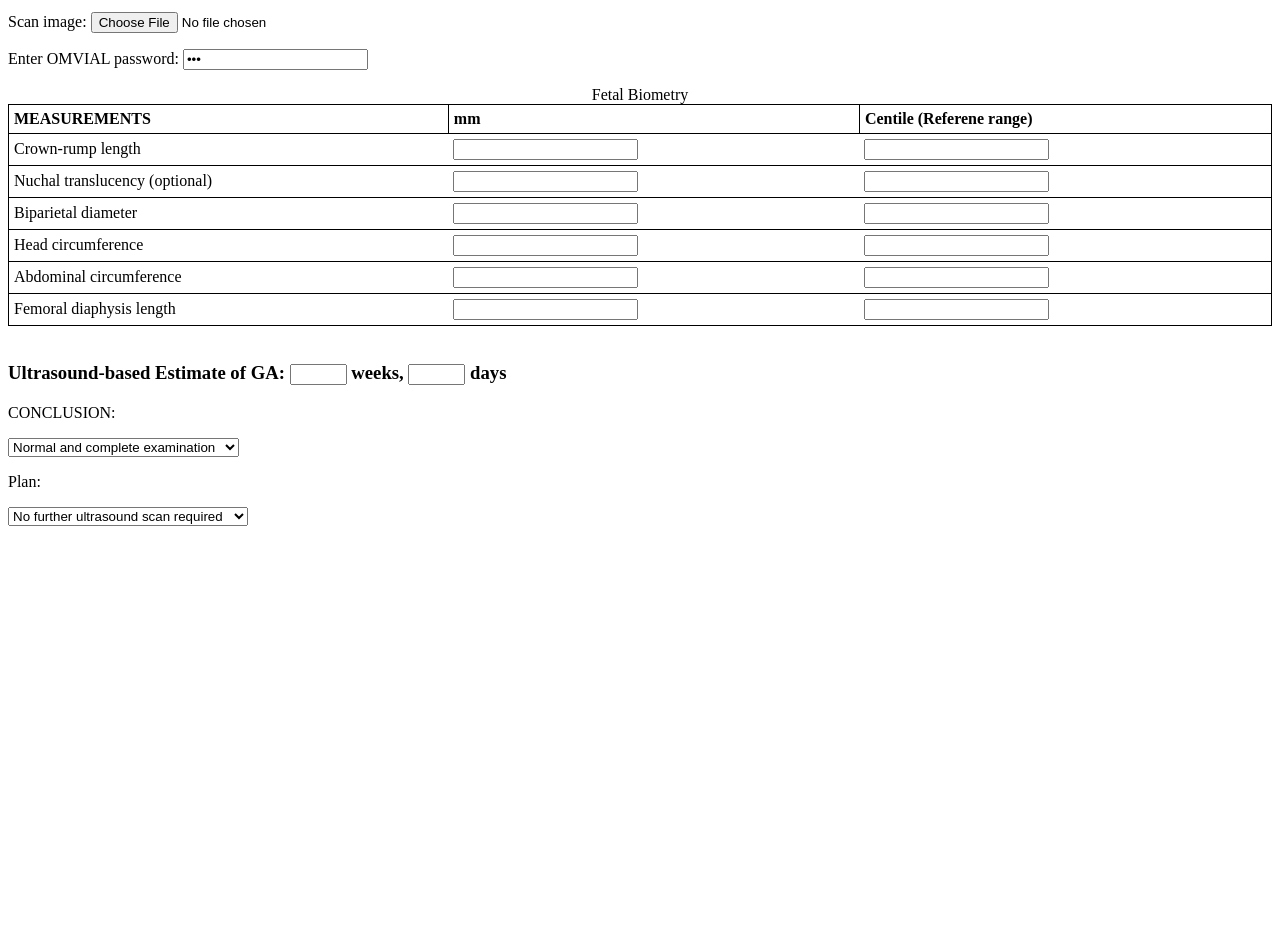
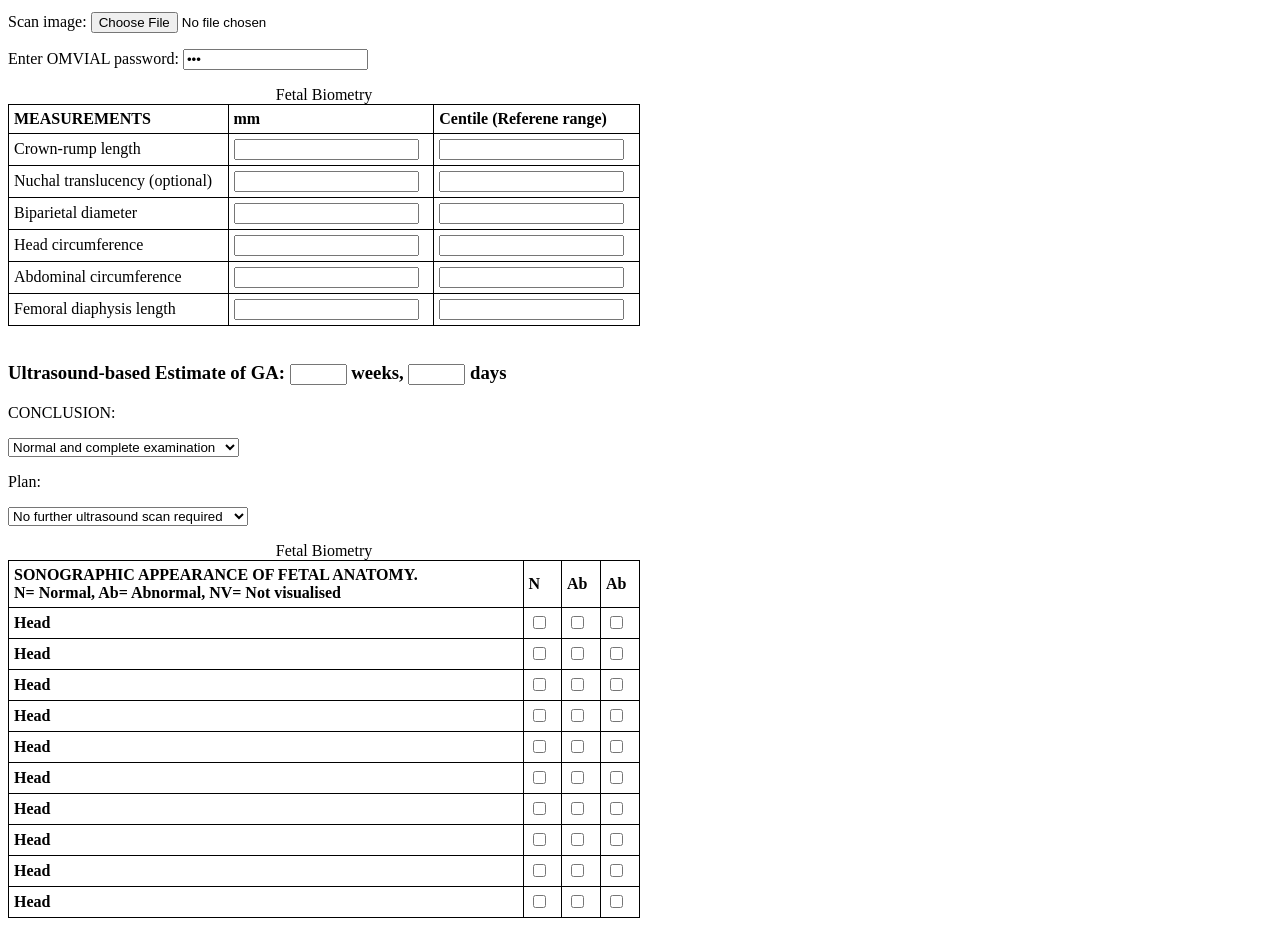
Before and after one commit to voboro/uss, a plain HTML site: page index.html in a window 1280 px wide. Shown: the part 480-1424 px from the top of the page. Before the commit the page ends 1022 px from the top, so only its background shows below. Drawn offline with Linux system fonts and the light colour scheme.

Commit message:
Update index.html

```diff
--- a/index.html
+++ b/index.html
@@ -4,7 +4,7 @@
 <head>
 
 <style>
-table, th, tr {
+table, th, tr, td {
   border: 1px solid black;
   border-collapse: collapse;
 }
@@ -45,7 +45,7 @@ th, td {
 </p>
 <p>Scan image: <input type="file"></p>
 <p>Enter OMVIAL password: <input type="password" value="abc">
-<table style="width:100%">
+<table style="width:50%">
   <caption>Fetal Biometry</caption>
   <tr>
     <th>MEASUREMENTS</th>
@@ -106,6 +106,77 @@ Plan:<br>
 document.getElementById("now").innerHTML = new Date();
 document.getElementById("chorionicity").hiden = true;
 </script>
+
+<table style="width:50%">
+  <caption>Fetal Biometry</caption>
+  <tr>
+    <th>SONOGRAPHIC APPEARANCE OF FETAL ANATOMY. <Br>N= Normal, Ab= Abnormal, NV= Not visualised</th>
+    <th>N</th>
+    <th>Ab</th>
+    <th>Ab</th>
+  </tr>
+  <tr>
+    <td><b>Head</b></td>
+    <td><input type="Checkbox"></td>
+    <td><input type="Checkbox"></td>
+    <td><input type="Checkbox"></td>
+  </tr>
+  <tr>
+    <td><b>Head</b></td>
+    <td><input type="Checkbox"></td>
+    <td><input type="Checkbox"></td>
+    <td><input type="Checkbox"></td>
+  </tr>
+    <tr>
+    <td><b>Head</b></td>
+    <td><input type="Checkbox"></td>
+    <td><input type="Checkbox"></td>
+    <td><input type="Checkbox"></td>
+  </tr>
+    <tr>
+    <td><b>Head</b></td>
+    <td><input type="Checkbox"></td>
+    <td><input type="Checkbox"></td>
+    <td><input type="Checkbox"></td>
+  </tr>
+    <tr>
+    <td><b>Head</b></td>
+    <td><input type="Checkbox"></td>
+    <td><input type="Checkbox"></td>
+    <td><input type="Checkbox"></td>
+  </tr>
+    <tr>
+    <td><b>Head</b></td>
+    <td><input type="Checkbox"></td>
+    <td><input type="Checkbox"></td>
+    <td><input type="Checkbox"></td>
+  </tr>
+    <tr>
+    <td><b>Head</b></td>
+    <td><input type="Checkbox"></td>
+    <td><input type="Checkbox"></td>
+    <td><input type="Checkbox"></td>
+  </tr>
+    <tr>
+    <td><b>Head</b></td>
+    <td><input type="Checkbox"></td>
+    <td><input type="Checkbox"></td>
+    <td><input type="Checkbox"></td>
+  </tr>
+    <tr>
+    <td><b>Head</b></td>
+    <td><input type="Checkbox"></td>
+    <td><input type="Checkbox"></td>
+    <td><input type="Checkbox"></td>
+  </tr>
+    <tr>
+    <td><b>Head</b></td>
+    <td><input type="Checkbox"></td>
+    <td><input type="Checkbox"></td>
+    <td><input type="Checkbox"></td>
+  </tr>
+</table>
+<br>
 </body>
 
 </html>
```
